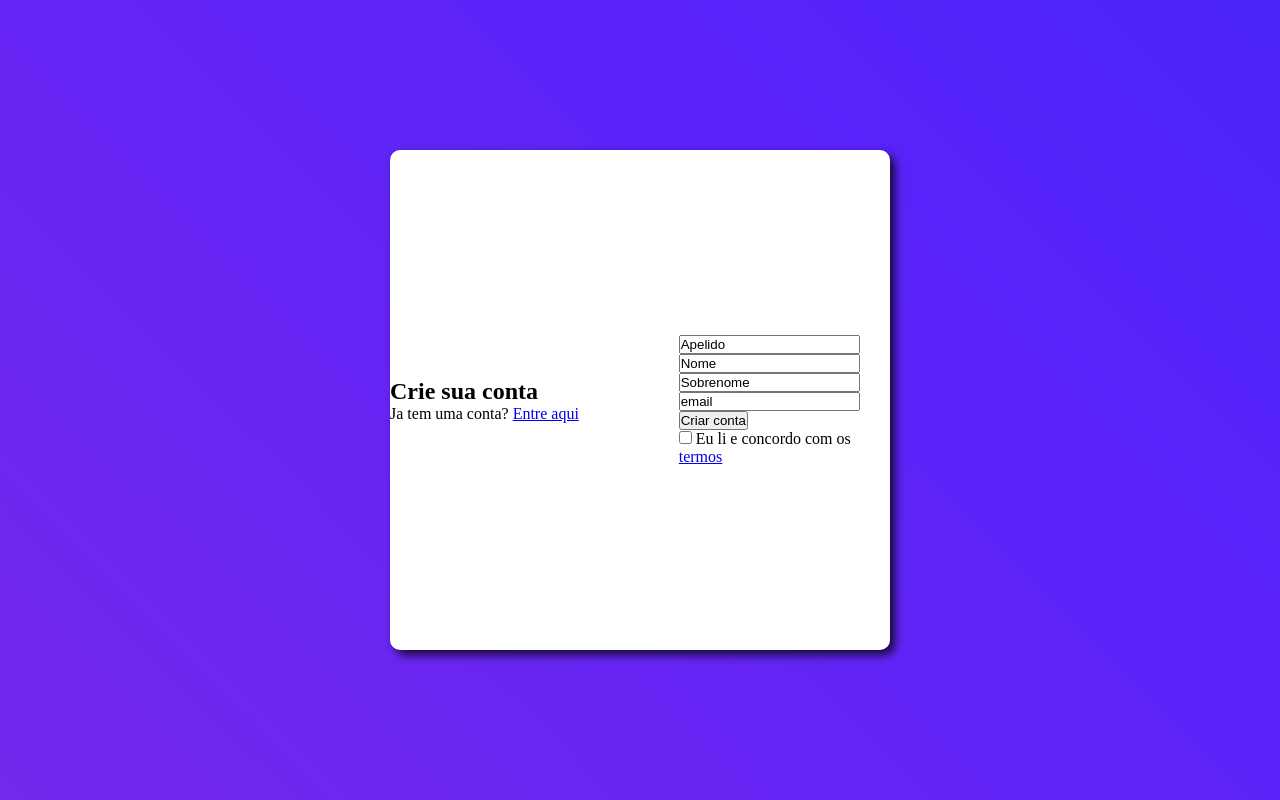
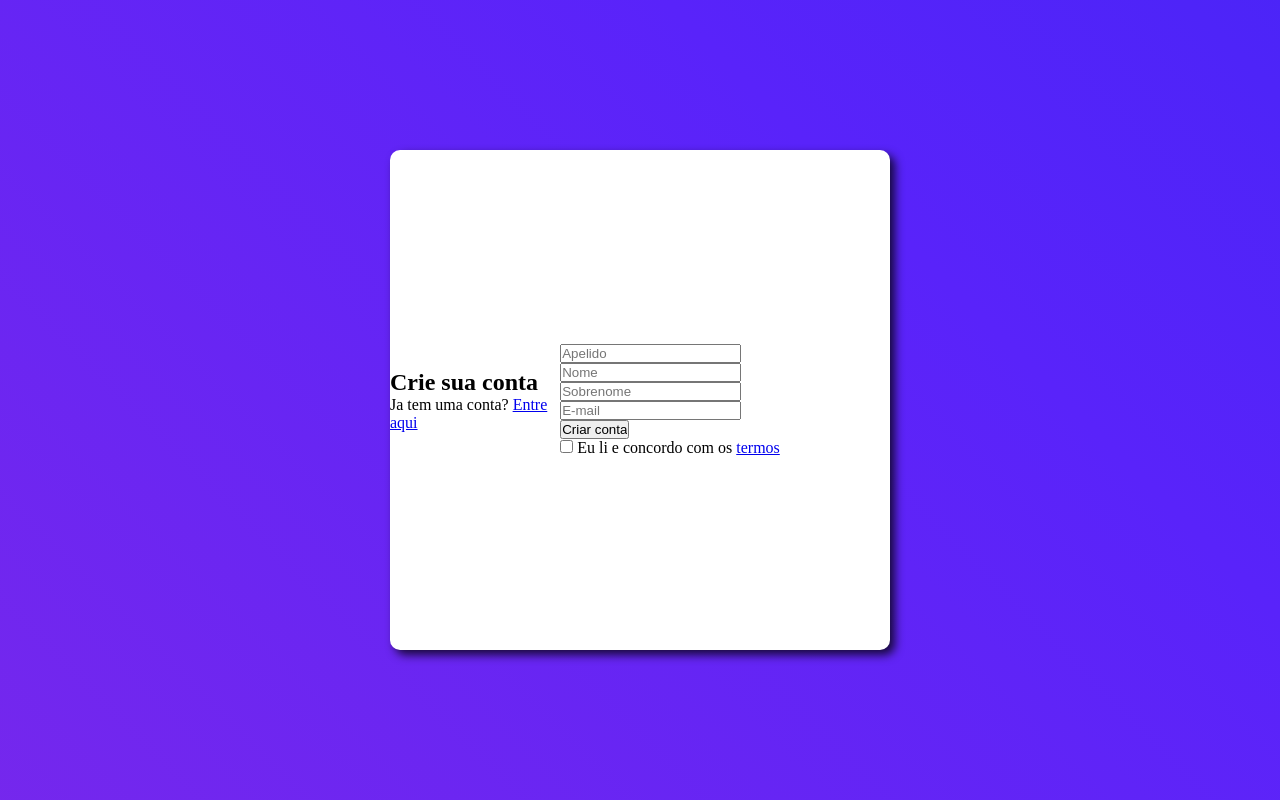
Before and after one commit to LeonardoConstantino/formulario_com_validacao, a plain HTML site: page index.html in a window 1280 px wide. Drawn offline with Linux system fonts and the light colour scheme.

Commit message:
add classes e importe de fontes

```diff
--- a/index.html
+++ b/index.html
@@ -4,34 +4,36 @@
     <meta charset="UTF-8">
     <meta http-equiv="X-UA-Compatible" content="IE=edge">
     <meta name="viewport" content="width=device-width, initial-scale=1.0">
+    <link rel="preconnect" href="https://fonts.gstatic.com">
+<link href="https://fonts.googleapis.com/css2?family=Roboto:ital,wght@0,100;0,300;0,400;0,500;0,700;0,900;1,100;1,300;1,400;1,500;1,700;1,900&display=swap" rel="stylesheet">
     <link rel="stylesheet" href="style.css">
     <title>Formulário</title>
 </head>
 <body class="gradient">
     <section id="principal">
-        <div class="titulo">
-            <h1>Crie sua conta</h1>
-            <p>Ja tem uma conta? <a href="#">Entre aqui</a></p>
+        <div id="titulo">
+            <h1 class="centro">Crie sua conta</h1>
+            <p class="centro">Ja tem uma conta? <a href="#">Entre aqui</a></p>
         </div>
         <form action="#">
-            <div>
-                <input type="text" name="apelido" id="apelido" value="Apelido" required>
+            <div class="centro">
+                <input type="text" name="apelido" id="apelido" placeholder="Apelido" required>
                 <label for="apelido" hidden>apelido</label>
             </div>
-            <div>
-                <input type="text" name="nome" id="nome" value="Nome" required>
+            <div class="centro">
+                <input type="text" name="nome" id="nome" placeholder="Nome" required>
                 <label for="nome" hidden>nome</label>
-                <input type="text" name="sobrenome" id="snome" value="Sobrenome" required>
+                <input type="text" name="sobrenome" id="snome" placeholder="Sobrenome" required>
                 <label for="snome" hidden>sobrenome</label>
             </div>
-            <div>
+            <div class="centro">
+                <input type="email" name="email" id="email" placeholder="E-mail">
                 <label for="email" hidden>email</label>
-                <input type="email" name="email" id="email" value="email">
             </div>
-            <div>
-                <input type="submit" value="Criar conta">
+            <div class="centro">
+                <input type="button" value="Criar conta" id="env">
             </div>
-            <div>
+            <div id="divtermos">
                 <input type="checkbox" name="termos" id="termos" required>
                 <label for="termos">Eu li e concordo com os <a href="#">termos</a></label>
             </div>
```
